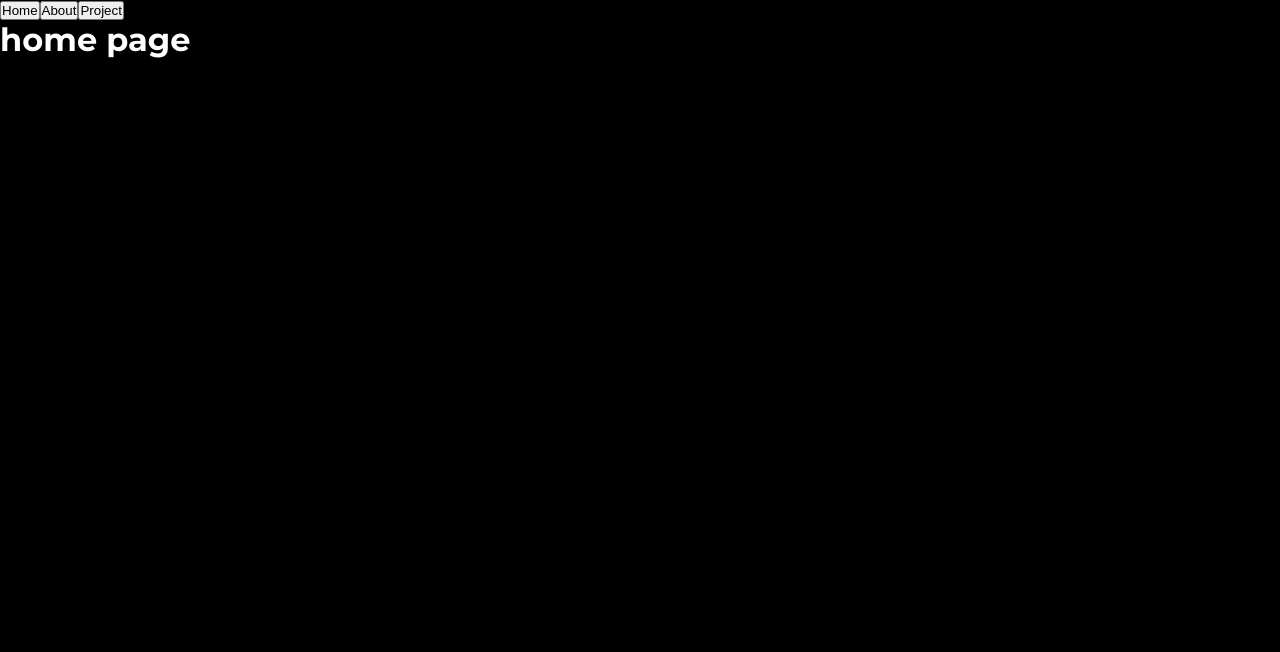
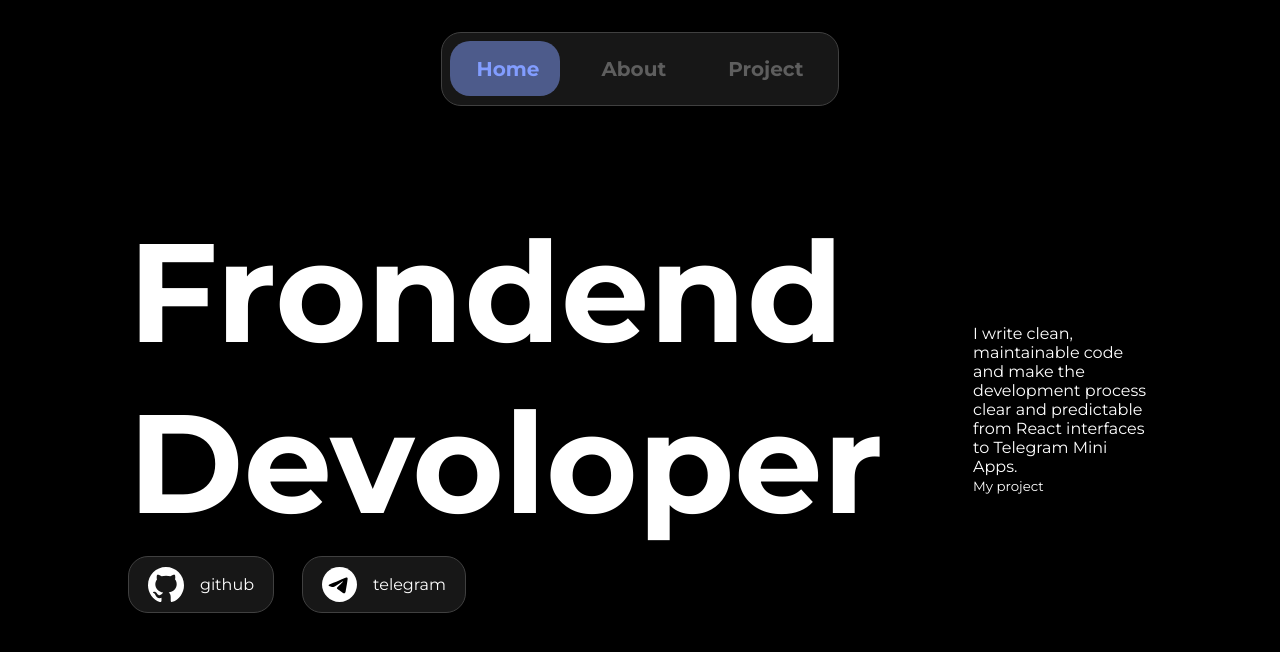
Before and after one commit to rekaup/portfolio, a React (Vite) app: page / in a window 1280 px wide. Shown: the top 652 px of the page. Built offline with nearby package versions, Linux system fonts and the light colour scheme.

Commit message:
доработка home page

```diff
--- a/src/App.tsx
+++ b/src/App.tsx
@@ -12,7 +12,7 @@ function App() {
   return (<div>
     <Header activeTab={activeTab} onChange={setActiveTab} />
     <main className="main">
-       {activeTab === 'home' && <HomePage />}
+       {activeTab === 'home' && <HomePage onNavigate={setActiveTab}/>}
        {activeTab === 'about' && <AboutPage />}
        {activeTab === 'project' && <ProjectPage />}
     </main>
--- a/src/components/Header.tsx
+++ b/src/components/Header.tsx
@@ -1,4 +1,6 @@
-import type { TabId } from "../App";
+import { useRef, useState, useLayoutEffect } from 'react'
+import type { TabId } from '../App'
+import '../styles/components/Header.css'
 
 const tabs: { id: TabId; label: string }[] = [
   { id: 'home', label: 'Home' },
@@ -7,17 +9,46 @@ const tabs: { id: TabId; label: string }[] = [
 ]
 
 type Props = {
-    activeTab: TabId,
+  activeTab: TabId
   onChange: (tab: TabId) => void
 }
-export default function Header({activeTab, onChange}: Props) {
-    return(
+
+function Navbar({ activeTab, onChange }: Props) {
+  const itemRefs = useRef<Record<TabId, HTMLButtonElement | null>>({
+    home: null,
+    about: null,
+    project: null,
+  })
+  const [indicatorStyle, setIndicatorStyle] = useState({
+    left: 0,
+    top: 0,
+    width: 0,
+    height: 0,
+  })
+
+  useLayoutEffect(() => {
+    const el = itemRefs.current[activeTab]
+    if (el) {
+      setIndicatorStyle({
+        left: el.offsetLeft,
+        top: el.offsetTop,
+        width: el.offsetWidth,
+        height: el.offsetHeight,
+      })
+    }
+  }, [activeTab])
+
+  return (
     <header className="header">
-            {tabs.map((tab)=>(
+      <div className="nav-indicator" style={indicatorStyle} />
+      {tabs.map((tab) => (
         <button
           key={tab.id}
-                    onClick={()=>onChange(tab.id)}
+          ref={(el) => {
+            itemRefs.current[tab.id] = el
+          }}
           className={`nav-item ${activeTab === tab.id ? 'active' : ''}`}
+          onClick={() => onChange(tab.id)}
         >
           {tab.label}
         </button>
@@ -25,3 +56,5 @@ export default function Header({activeTab, onChange}: Props) {
     </header>
   )
 }
+
+export default Navbar
--- a/src/sections/HomePage.tsx
+++ b/src/sections/HomePage.tsx
@@ -1,6 +1,39 @@
-export default function HomePage() {
+import '../styles/components/Home.css'
+import type { TabId } from '../App'
+
+type Props = {
+  onNavigate: (tab: TabId) => void
+}
+
+export default function HomePage({ onNavigate }: Props) {
     return(
-    <div>
-        <h1>home page</h1>
+    <div className='main home'>
+        <div className='home first'>
+            <div className='first title'>
+                <p>Frondend</p>
+                <p>Devoloper</p>
+            </div>
+            <div className='home link'>
+                <a
+                href='#'
+                className='link card'>
+                    <img src='src\assets\github-logo.svg' />
+                    <p>github</p>
+                </a>
+                <a
+                href='#'
+                className='link card'>
+                    <img src='src\assets\telegram-logo.svg' />
+                    <p>telegram</p>
+                </a>
+            </div>
+        </div>
+        <div className='home second'>
+            <p>I write clean, maintainable code and make the development process
+clear and predictable from React interfaces to Telegram Mini Apps.</p>
+          <button className='my-project-btn' onClick={() => onNavigate('project')}>
+          My project
+        </button>
+        </div>
     </div>)
 }
--- /dev/null
+++ b/src/styles/components/Header.css
@@ -0,0 +1,38 @@
+.header {
+    width: fit-content;
+    margin: 32px auto 0;
+    display: flex;
+    gap: 8px;
+    background-color: var(--surface);
+    border-radius: var(--rd);
+    padding: 8px;
+    position: relative;
+    border: var(--stroke);
+}
+
+.nav-indicator {
+    position: absolute;
+    background-color: var(--active-bg);
+    border-radius: var(--rd);
+    transition: left 0.3s cubic-bezier(0.4, 0, 0.2, 1),
+                width 0.3s cubic-bezier(0.4, 0, 0.2, 1);
+    z-index: 0;
+}
+
+.nav-item {
+    position: relative;
+    z-index: 1;
+    font-weight: 700;
+    font-size: 20px;
+    color: var(--unactive);
+    padding: 16px 27px;
+    border-radius: var(--rd);
+    background-color: transparent;
+    border: none;
+    cursor: pointer;
+    transition: color 0.2s ease;
+}
+
+.nav-item.active {
+    color: var(--active);
+}
--- /dev/null
+++ b/src/styles/components/Home.css
@@ -0,0 +1,36 @@
+.main.home {
+    display: flex;
+    gap: 90px;
+    justify-content: center;
+    align-items: center;
+    margin: 0 auto;
+    width: 80%;
+    margin-top: 100px;
+}
+
+.home.first {
+    display: flex;
+    flex-direction: column;
+    gap: 8px;
+}
+
+.first.title {
+    font-size: 140px;
+    font-weight: 700;
+}
+
+.home.link {
+    display: flex;
+    gap: 28px;
+    align-items: center;
+}
+
+.link.card {
+    display: flex;
+    align-items: center;
+    gap: 16px;
+    background-color: var(--surface);
+    border: var(--stroke);
+    border-radius: var(--rd);
+    padding: 10px 19px;
+}
--- a/src/styles/global.css
+++ b/src/styles/global.css
@@ -3,10 +3,20 @@
 * {
     margin: 0;
     padding: 0;
+    font-family: var(--font);
+    color: var(--text);
 }
 
 body {
     background-color: var(--bg);
-    color: var(--font);
-    font-family: "Montserrat", sans-serif;
 }
+
+button {
+    background: none;
+    border: none;
+}
+
+a {
+    text-decoration: none;
+    color: var(--text);
+}
--- a/src/styles/tokens.css
+++ b/src/styles/tokens.css
@@ -1,9 +1,14 @@
 :root {
     --bg: #000;
-    --font: #fff;
+    --text: #fff;
     --unactive: #5E5E5E;
-    --stroke: #404040;
     --active-bg: #4D5B8B;
     --active: #829DFF;
+    --surface: #171717;
 
+    --stroke:1px solid #404040;
+
+    --rd: 20px;
+
+    --font: "Montserrat", sans-serif;
 }
```
Lines whose indentation alone changed are shown as unchanged.
